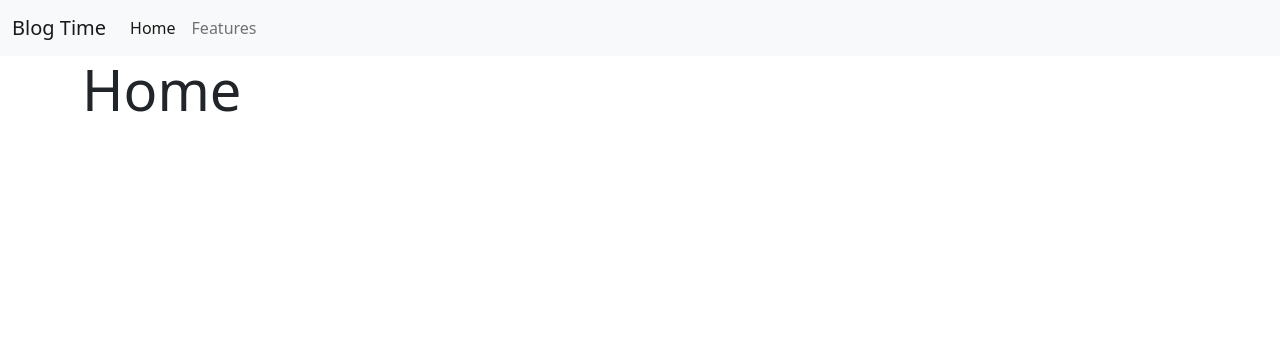
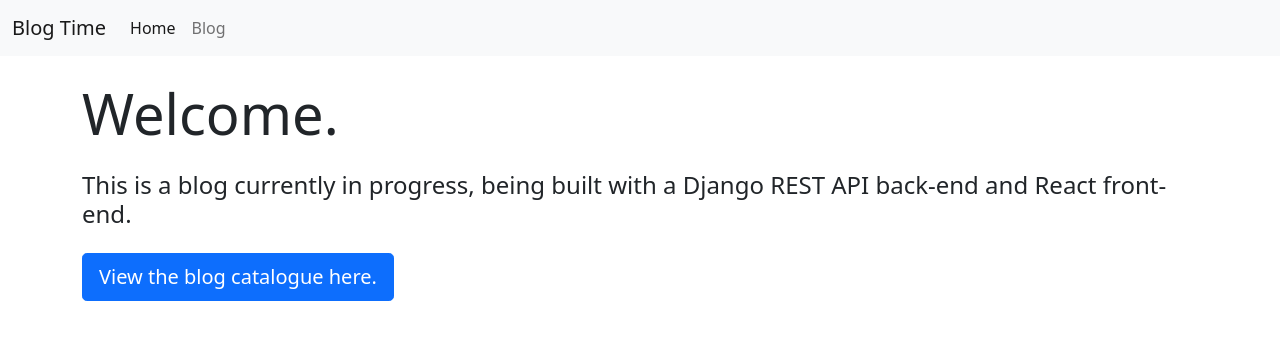
Before and after one commit to clarencelam/api_blog, a React (Create React App) app in the folder frontend/: page / in a window 1280 px wide. Shown: the top 340 px of the page. Built offline with nearby package versions, Linux system fonts and the light colour scheme.

Commit message:
small updates

```diff
--- a/frontend/src/components/Blog.js
+++ b/frontend/src/components/Blog.js
@@ -1,9 +1,6 @@
 import React from 'react';
 
-const blog = () => (
-    <div>
-        Blog
-    </div>
-);
+const Blog = () => {
+}
 
-export default blog;
+export default Blog;
--- a/frontend/src/components/Home.js
+++ b/frontend/src/components/Home.js
@@ -1,8 +1,21 @@
 import React from 'react';
+import { Link } from 'react-router-dom';
 
 const home = () => (
     <div className = 'container'>
-        <h1 className="display-4">Home</h1>
+        <div class='mt-4'>
+        <h1 className="display-4">Welcome.</h1>
+        </div>
+        <div class='mt-4'>
+            <h4>
+                This is a blog currently in progress, being built with a Django REST API back-end and React front-end.
+            </h4>
+        </div>
+        <div class='mt-4'>
+            <h4>
+            <Link className="btn btn-primary btn-lg" to='/blog' role="button">View the blog catalogue here.</Link>
+            </h4>
+        </div>
     </div>
 );
 
--- a/frontend/src/components/Navbar.js
+++ b/frontend/src/components/Navbar.js
@@ -4,7 +4,7 @@ import { Link, NavLink } from 'react-router-dom';
 const navbar = () => (
     <nav className="navbar navbar-expand-lg navbar-light bg-light">
         <div className="container-fluid">
-            <a className="navbar-brand" href="#">Blog Time</a>
+            <Link className="navbar-brand" to='/'>Blog Time</Link>
             <button
                 className="navbar-toggler"
                 type="button"
@@ -15,13 +15,14 @@ const navbar = () => (
                 aria-label="Toggle navigation">
                 <span className="navbar-toggler-icon"></span>
             </button>
+
             <div className="collapse navbar-collapse" id="navbarNav">
                 <ul className="navbar-nav">
                     <li className="nav-item">
-                        <NavLink className="nav-link active" aria-current="page" exact to='/'>Home</NavLink>
+                        <NavLink className="nav-link" exact to='/'>Home</NavLink>
                     </li>
                     <li className="nav-item">
-                        <NavLink className="nav-link" exact to='/blog'>Features</NavLink>
+                        <NavLink className="nav-link" exact to='/blog'>Blog</NavLink>
                     </li>
                 </ul>
             </div>
```
